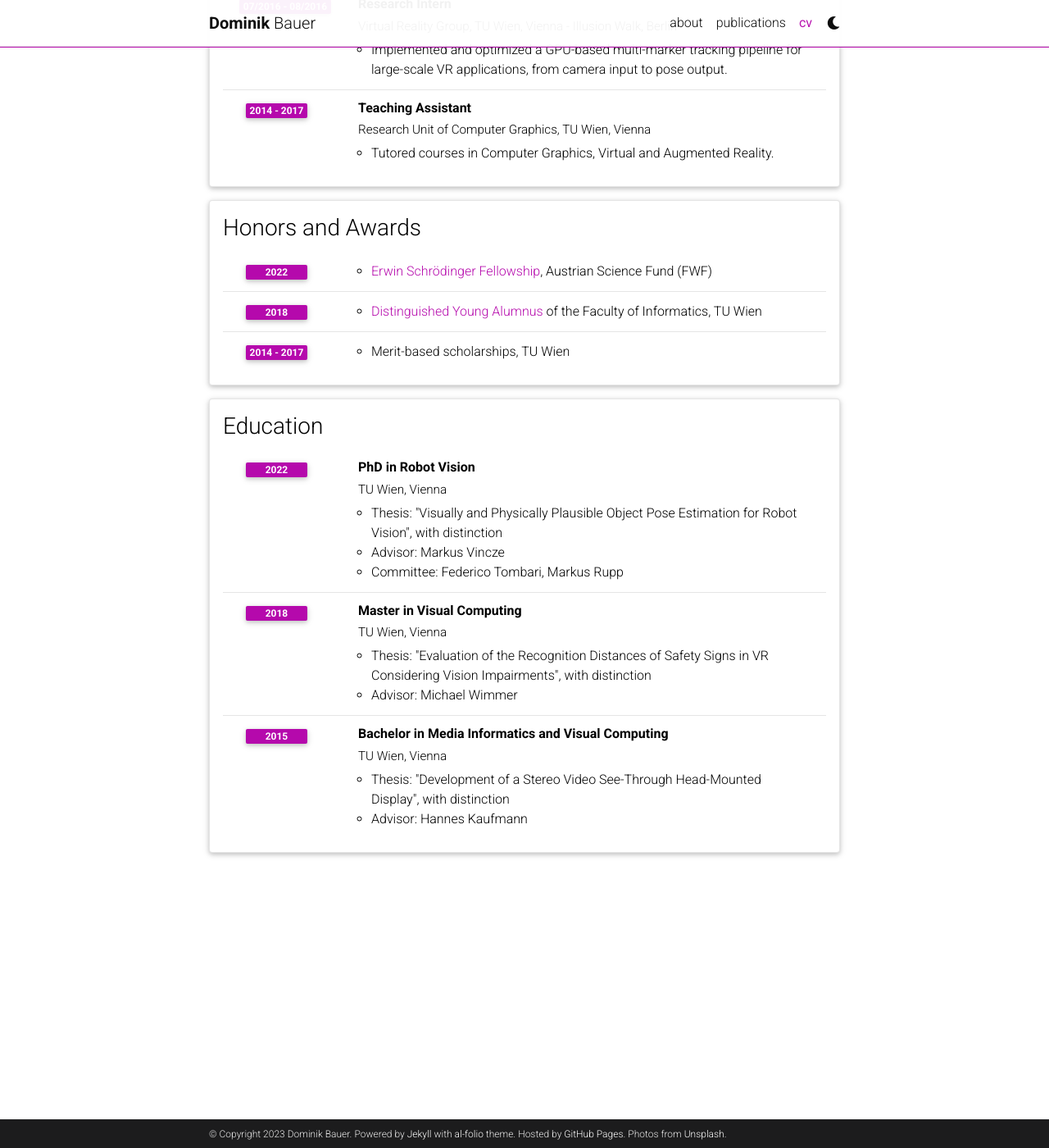
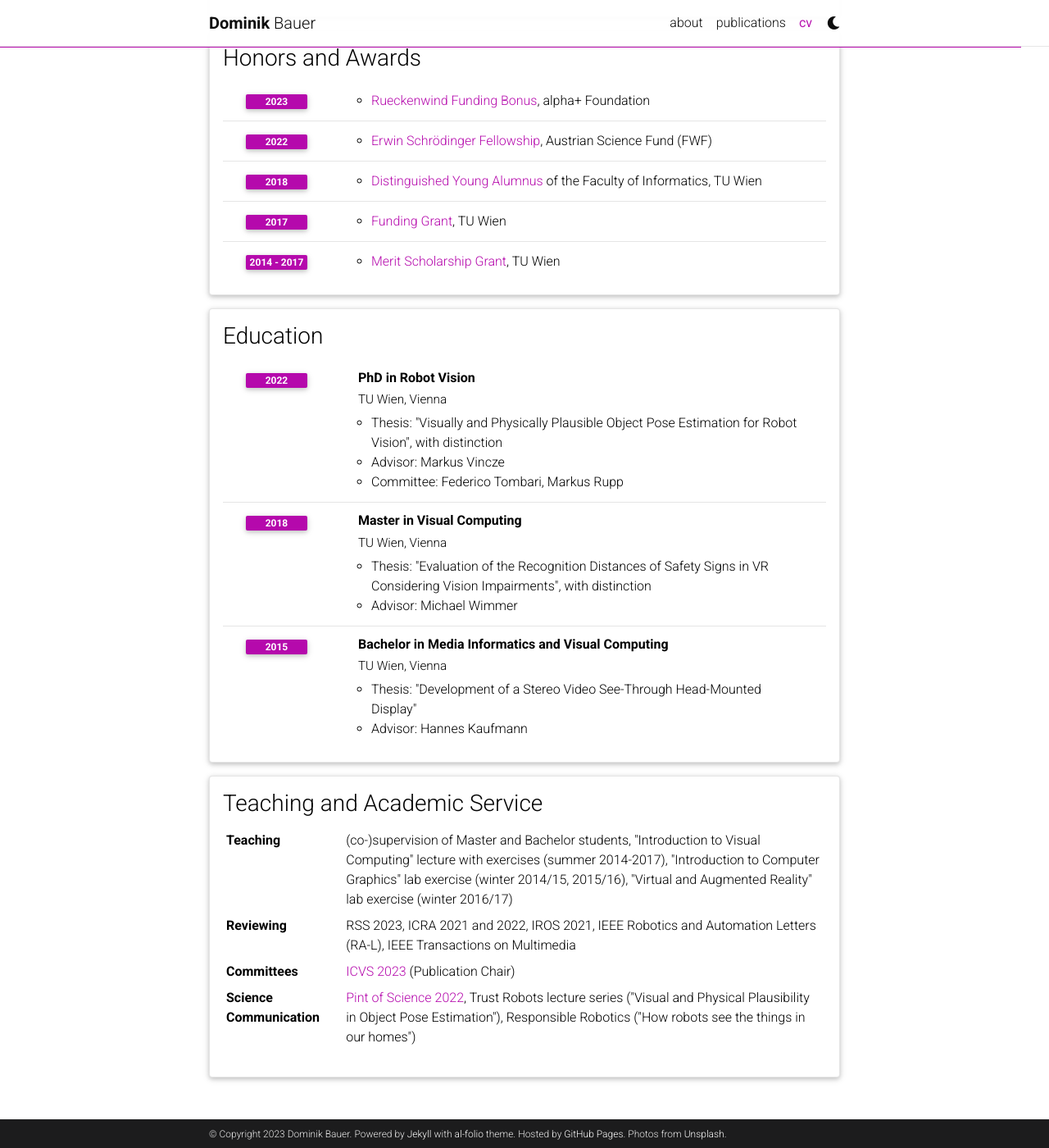
Before and after one commit to dornik/dornik.github.io, a Jekyll site: the page built from _pages/cv.md, in a window 1280 px wide and 1400 px high, scrolled down 875 px. Shown: the whole window at 82% size. Built offline with Jekyll 4.4.1, drawn with Linux system fonts in a browser that asks for light colours; comment, search, counter and statistics services are not loaded; a style sheet for code colours, icons or effects is not loaded; some of the changed text lies outside the part shown.

Commit message:
Update CV

```diff
--- a/_data/cv.yml
+++ b/_data/cv.yml
@@ -1,14 +1,4 @@
-- title: General Information
-  type: map
-  contents:
-    - name: Full Name
-      value: Dominik Bauer
-    - name: Date of Birth
-      value: May 8, 1992
-    - name: Languages
-      value: English, German
-
-- title: Experience
+- title: Research Experience
   type: time_table
   contents:
     - title: Postdoctoral Research Fellow
@@ -40,15 +30,21 @@
 - title: Honors and Awards
   type: time_table
   contents:
+    - year: 2023
+      items:
+        - <a href="https://www.fwf.ac.at/en/about-the-fwf/private-donations-to-research/funding-opportunities-alpha-foundation/rueckenwind-funding-bonus">Rueckenwind Funding Bonus</a>, alpha+ Foundation
     - year: 2022
       items:
         - <a href="https://www.fwf.ac.at/en/research-funding/fwf-programmes/schroedinger-programme">Erwin Schrödinger Fellowship</a>, Austrian Science Fund (FWF)
     - year: 2018
       items:
         - <a href="https://informatics.tuwien.ac.at/epilog/distinguished-young-alumn/">Distinguished Young Alumnus</a> of the Faculty of Informatics, TU Wien
+    - year: 2017
+      items:
+        - <a href="https://informatics.tuwien.ac.at/study-services/scholarships/">Funding Grant</a>, TU Wien
     - year: 2014 - 2017
       items:
-        - Merit-based scholarships, TU Wien
+        - <a href="https://informatics.tuwien.ac.at/study-services/scholarships/">Merit Scholarship Grant</a>, TU Wien
 
 - title: Education
   type: time_table
@@ -70,8 +66,21 @@
       institution: TU Wien, Vienna
       year: 2015
       description:
-        - Thesis&#58; "Development of a Stereo Video See-Through Head-Mounted Display", with distinction
+        - Thesis&#58; "Development of a Stereo Video See-Through Head-Mounted Display"
         - Advisor&#58; Hannes Kaufmann
+
+- title: Teaching and Academic Service
+  type: map
+  contents:
+    - name: Teaching
+      value: (co-)supervision of Master and Bachelor students, "Introduction to Visual Computing" lecture with exercises (summer 2014-2017), "Introduction to Computer Graphics" lab exercise (winter 2014/15, 2015/16), "Virtual and Augmented Reality" lab exercise (winter 2016/17)
+    - name: Reviewing
+      value: RSS 2023, ICRA 2021 and 2022, IROS 2021, IEEE Robotics and Automation Letters (RA-L), IEEE Transactions on Multimedia
+    - name: Committees
+      value: <a href="https://icvs2023.conf.tuwien.ac.at/">ICVS 2023</a> (Publication Chair)
+    - name: Science Communication
+      value: <a href="https://pintofscience.com/">Pint of Science 2022</a>, Trust Robots lecture series ("Visual and Physical Plausibility in Object Pose Estimation"), Responsible Robotics ("How robots see the things in our homes")
+
 
 #- title: Academic Interests
 #  type: nested_list
```
